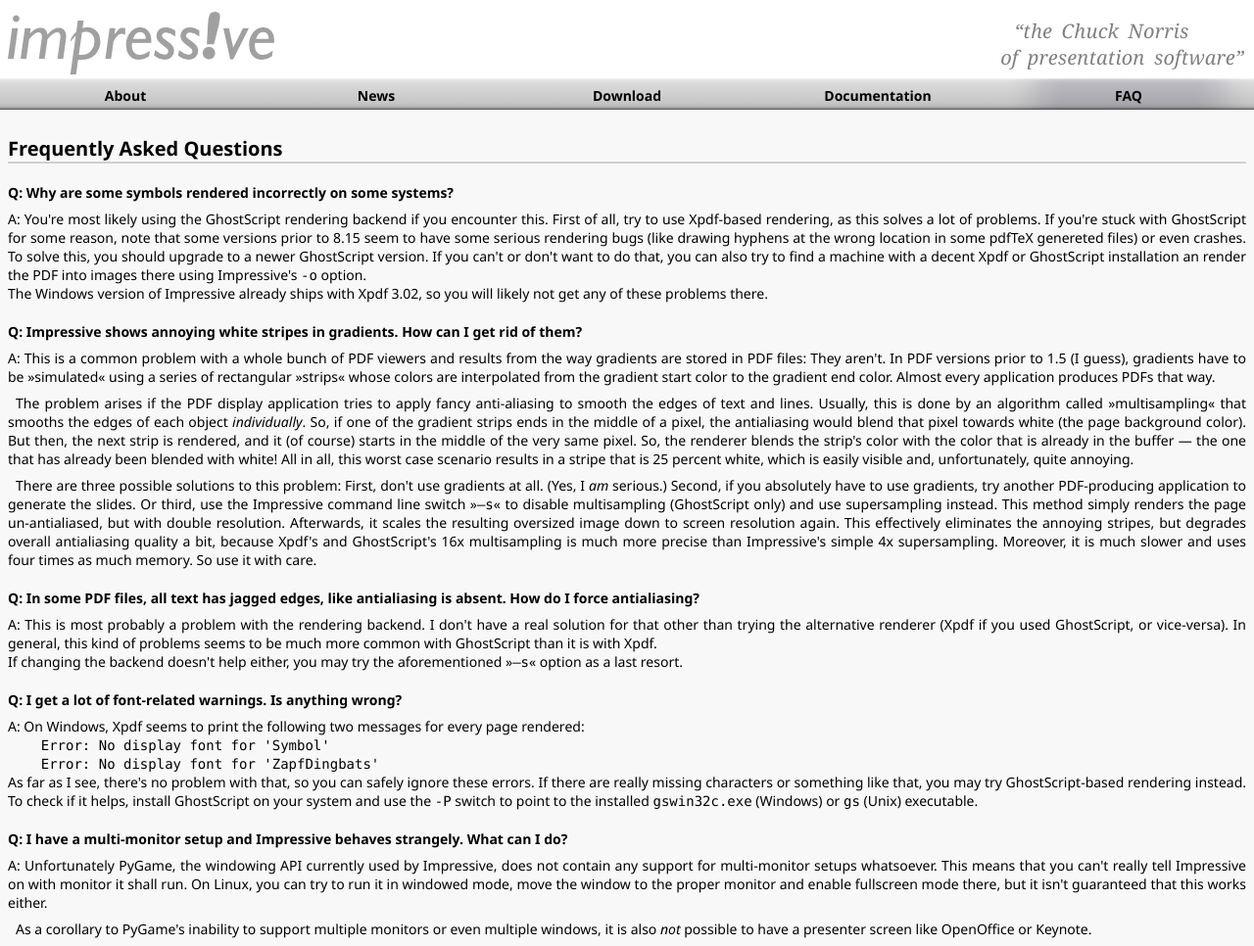
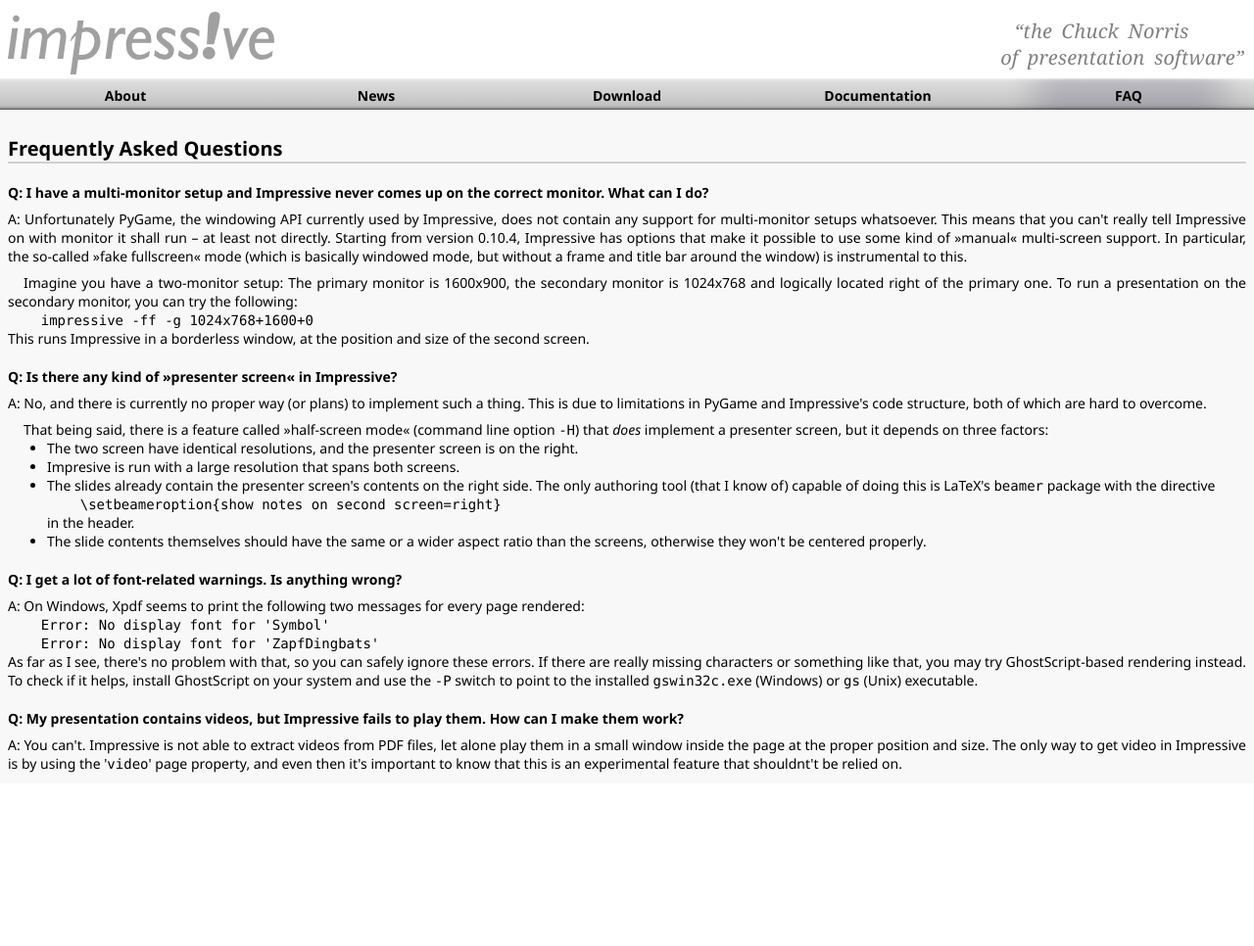
Before and after one commit to mjg/Impressive-svn, a PHP site: page /faq.php in a window 1280 px wide. Shown: the whole page at 98% size. After the commit the page ends 789 px from the top, so only its background shows below. Run offline with PHP 8.4, Linux system fonts and the light colour scheme; data that the repository does not hold is empty.

Commit message:
prepared everything for the forthcoming 0.10.4 release; version number is now 0.10.4-rc
git-svn-id: http://svn.emphy.de/impressive/trunk/impressive@97 58003caa-664d-4c56-a378-6d187ff66ee1

```diff
--- a/site/faq.php
+++ b/site/faq.php
@@ -1,31 +1,32 @@
 <?php include("menu.php"); ?>
-
-<pre id="notes" style="display:none;">
-</pre>
 
 <h1>Frequently Asked Questions</h1>
 
-<p class="q">Why are some symbols rendered incorrectly on some systems?</p>
-<p class="a">You're most likely using the GhostScript rendering backend if you encounter this. First of all, try to use Xpdf-based rendering, as this solves a lot of problems. If you're stuck with GhostScript for some reason, note that some versions prior to 8.15 seem to have some serious rendering bugs (like drawing hyphens at the wrong location in some pdfTeX genereted files) or even crashes. To solve this, you should upgrade to a newer GhostScript version. If you can't or don't want to do that, you can also try to find a machine with a decent Xpdf or GhostScript installation an render the PDF into images there using Impressive's <code>-o</code> option.<br />
-The Windows version of Impressive already ships with Xpdf 3.02, so you will likely not get any of these problems there.</p>
+<p class="q">I have a multi-monitor setup and Impressive never comes up on the correct monitor. What can I do?</p>
+<p class="a">Unfortunately PyGame, the windowing API currently used by Impressive, does not contain any support for multi-monitor setups whatsoever. This means that you can't really tell Impressive on with monitor it shall run &ndash; at least not directly. Starting from version 0.10.4, Impressive has options that make it possible to use some kind of &raquo;manual&laquo; multi-screen support. In particular, the so-called &raquo;fake fullscreen&laquo; mode (which is basically windowed mode, but without a frame and title bar around the window) is instrumental to this.</p>
+<p>Imagine you have a two-monitor setup: The primary monitor is 1600x900, the secondary monitor is 1024x768 and logically located right of the primary one. To run a presentation on the secondary monitor, you can try the following:<code class="pre">
+    impressive -ff -g 1024x768+1600+0
+</code>This runs Impressive in a borderless window, at the position and size of the second screen.</p>
 
-<p class="q">Impressive shows annoying white stripes in gradients. How can I get rid of them?</p>
-<p class="a">This is a common problem with a whole bunch of PDF viewers and results from the way gradients are stored in PDF files: They aren't. In PDF versions prior to 1.5 (I guess), gradients have to be &raquo;simulated&laquo; using a series of rectangular &raquo;strips&laquo; whose colors are interpolated from the gradient start color to the gradient end color. Almost every application produces PDFs that way.</p>
-<p>The problem arises if the PDF display application tries to apply fancy anti-aliasing to smooth the edges of text and lines. Usually, this is done by an algorithm called &raquo;multisampling&laquo; that smooths the edges of each object <em>individually</em>. So, if one of the gradient strips ends in the middle of a pixel, the antialiasing would blend that pixel towards white (the page background color). But then, the next strip is rendered, and it (of course) starts in the middle of the very same pixel. So, the renderer blends the strip's color with the color that is already in the buffer &mdash; the one that has already been blended with white! All in all, this worst case scenario results in a stripe that is 25 percent white, which is easily visible and, unfortunately, quite annoying.</p>
-<p>There are three possible solutions to this problem: First, don't use gradients at all. (Yes, I <em>am</em> serious.) Second, if you absolutely have to use gradients, try another PDF-producing application to generate the slides. Or third, use the Impressive command line switch &raquo;<code>&ndash;s</code>&laquo; to disable multisampling (GhostScript only) and use supersampling instead. This method simply renders the page un-antialiased, but with double resolution. Afterwards, it scales the resulting oversized image down to screen resolution again. This effectively eliminates the annoying stripes, but degrades overall antialiasing quality a bit, because Xpdf's and GhostScript's 16x multisampling is much more precise than Impressive's simple 4x supersampling. Moreover, it is much slower and uses four times as much memory. So use it with care.</p>
-
-<p class="q">In some PDF files, all text has jagged edges, like antialiasing is absent. How do I force antialiasing?</p>
-<p class="a">This is most probably a problem with the rendering backend. I don't have a real solution for that other than trying the alternative renderer (Xpdf if you used GhostScript, or vice-versa). In general, this kind of problems seems to be much more common with GhostScript than it is with Xpdf.<br />
-If changing the backend doesn't help either, you may try the aforementioned &raquo;<code>&ndash;s</code>&laquo; option as a last resort.</p>
+<p class="q">Is there any kind of &raquo;presenter screen&laquo; in Impressive?</p>
+<p class="a">No, and there is currently no proper way (or plans) to implement such a thing. This is due to limitations in PyGame and Impressive's code structure, both of which are hard to overcome.</p>
+<p style="margin-bottom:0;">That being said, there is a feature called &raquo;half-screen mode&laquo; (command line option <code>-H</code>) that <em>does</em> implement a presenter screen, but it depends on three factors:</p>
+<ul style="margin-top:0;">
+<li>The two screen have identical resolutions, and the presenter screen is on the right.</li>
+<li>Impresive is run with a large resolution that spans both screens.</li>
+<li>The slides already contain the presenter screen's contents on the right side. The only authoring tool (that I know of) capable of doing this is LaTeX's <code>beamer</code> package with the directive<code class="pre">
+    \setbeameroption{show notes on second screen=right}
+</code>in the header.</li>
+<li>The slide contents themselves should have the same or a wider aspect ratio than the screens, otherwise they won't be centered properly.</li>
+</ul>
 
 <p class="q">I get a lot of font-related warnings. Is anything wrong?</p>
-<p class="a">On Windows, Xpdf seems to print the following two messages for every page rendered:<br />
-<code style="white-space:pre;">    Error: No display font for 'Symbol'
-    Error: No display font for 'ZapfDingbats'</code><br />
-As far as I see, there's no problem with that, so you can safely ignore these errors. If there are really missing characters or something like that, you may try GhostScript-based rendering instead. To check if it helps, install GhostScript on your system and use the <code>-P</code> switch to point to the installed <code>gswin32c.exe</code> (Windows) or <code>gs</code> (Unix) executable.</p>
+<p class="a">On Windows, Xpdf seems to print the following two messages for every page rendered:<code class="pre">
+    Error: No display font for 'Symbol'
+    Error: No display font for 'ZapfDingbats'
+</code>As far as I see, there's no problem with that, so you can safely ignore these errors. If there are really missing characters or something like that, you may try GhostScript-based rendering instead. To check if it helps, install GhostScript on your system and use the <code>-P</code> switch to point to the installed <code>gswin32c.exe</code> (Windows) or <code>gs</code> (Unix) executable.</p>
 
-<p class="q">I have a multi-monitor setup and Impressive behaves strangely. What can I do?</p>
-<p class="a">Unfortunately PyGame, the windowing API currently used by Impressive, does not contain any support for multi-monitor setups whatsoever. This means that you can't really tell Impressive on with monitor it shall run. On Linux, you can try to run it in windowed mode, move the window to the proper monitor and enable fullscreen mode there, but it isn't guaranteed that this works either.</p>
-<p>As a corollary to PyGame's inability to support multiple monitors or even multiple windows, it is also <em>not</em> possible to have a presenter screen like OpenOffice or Keynote.</p>
+<p class="q">My presentation contains videos, but Impressive fails to play them. How can I make them work?</p>
+<p class="a">You can't. Impressive is not able to extract videos from PDF files, let alone play them in a small window inside the page at the proper position and size. The only way to get video in Impressive is by using the '<code>video</code>' page property, and even then it's important to know that this is an experimental feature that shouldnt't be relied on.</p>
 
 </div></body></html>
--- a/site/menu.php
+++ b/site/menu.php
@@ -1,9 +1,9 @@
-<?php echo "<?xml version=\"1.0\" encoding=\"ISO-8859-1\" ?>\n";
+<?php
 
 $Menu=array(
   array("About","index.php"),
   array("News","news.php"),
-  array("Download","http://sourceforge.net/project/showfiles.php?group_id=239794"),
+  array("Download","http://sourceforge.net/projects/impressive/files/Impressive/"),
   array("Documentation","manual.php"),
   array("FAQ","faq.php")
 );
@@ -17,9 +17,8 @@
   "the name|actually makes sense"
 );
 
-?>
-<!DOCTYPE html PUBLIC "-//W3C//DTD XHTML 1.0 Strict//EN" "http://www.w3.org/TR/xhtml1/DTD/xhtml1-strict.dtd">
-<html xmlns="http://www.w3.org/1999/xhtml"><head>
+?><!DOCTYPE html>
+<html><head>
 <title>Impressive</title>
 <link rel="stylesheet" href="style.css" type="text/css" />
 </head><body>
--- a/site/news.php
+++ b/site/news.php
@@ -1,4 +1,8 @@
 <?php include("menu.php"); ?>
+
+<h1><span class="date">2013-12-??</span>Surprise! 0.10.4 is alive and kicking!</h1>
+<p>Yes, it has been another really, really large gap between the previous release and this one &ndash; so large, in fact, that some people already think the project <a href="http://alternativeto.net/software/impressive/">has been discontinued</a>. The reports of Impressive's death are greatly exaggerated though. In fact, I'm planning to release a new major version soon(-ish), and 0.10.4 is an intermediate step before I start with the bigger (and compatibility-breaking) changes.</p>
+<p>0.10.4 has the longest changelog of any version to date, but it's mostly smaller changes. There are some bugfixes and compatibility improvements, and a couple of options that can be useful in certain situations, like Ignite-style quick talks or LaTeX slides with built-in presenter screens.</p>
 
 <h1><span class="date">2010-10-17</span>0.10.3 is out &mdash; finally a new release after a long time!</h1>
 <p>It has been over one and a half years since the last regular Impressive release. Development slowed down considerably since, but it didn't halt: A few changes were made in the Subversion repository. Most of these are bugfixes, stability fixes and compatibility fixes to make Impressive work with newer versions of the tools it relies on. There are a few new features, though these are just minor ones.</p>
@@ -25,7 +29,7 @@
 <li>Transitions can now be turned off completely, either globally or on a per-page basis.</li>
 <li>The <code>PagePeel</code> transition is not longer part of the default set of transitions. This means that now all default (automatically assigned) transitions are of the non-intrusive Crossfade and Wipe kind. Note that any info scripts which do a <code>AvailableTransitions.remove(PagePeel)</code> will not work any longer!</li>
 <li>On the other hand, two new families of (rather intrusive) transitions have been added: <code>Slide</code> and <code>Squeeze</code>. Both come in variants for all four main directions, <code>Left</code>, <code>Right</code>, <code>Up</code> and <code>Down</code>.</li>
-<li>The OSD layout is now configurable on the command line.<li>
+<li>The OSD layout is now configurable on the command line.</li>
 <li>New page properties: <code>transtime</code> to set the transition duration for a single slide, <code>progress</code> to suppress display of the duration/progress indicator bar, <code>reset</code> to reset the timer after a page has been shown</li>
 <li>Added the possibility to execute any Python code before and after specific pages.</li>
 <li>Of course, there's a bunch of minor extensions and also bugfixes, most importantly the one for the supersample mode. (Which, on the other hand, is somewhat obsolete now that Xpdf is used for rendering :)</li>
--- a/site/style.css
+++ b/site/style.css
@@ -10,7 +10,7 @@
      margin:16px 0 0 0; border-bottom:solid 1px #B0B0B0; }
 h3 { font-weight:bold; font-style:normal; font-size:14px;
      margin:8px 0 0 0; border-bottom:solid 1px #D0D0D0; }
-p { margin:8px 0 0 0; text-indent:8px; }
+p { margin:8px 0 0 0; text-indent:16px; }
 p, ul.text li { text-align:justify; }
 ol,ul,dl { margin-top:0; margin-bottom:8px; }
 dl dt { margin-top:8px; }
@@ -59,6 +59,8 @@
 #menu a:link, #menu a:active, #menu a:visited, #menu a:hover
   { text-decoration:none; cursor:hand; color:black; font-weight:bold; }
 
+code.pre { white-space:pre; }
+
 
 /***** Print style *****/
 @media print {
```
Also changed, not shown: site/impressive.html (+5 -5 lines), changelog.txt, 3 other files.
